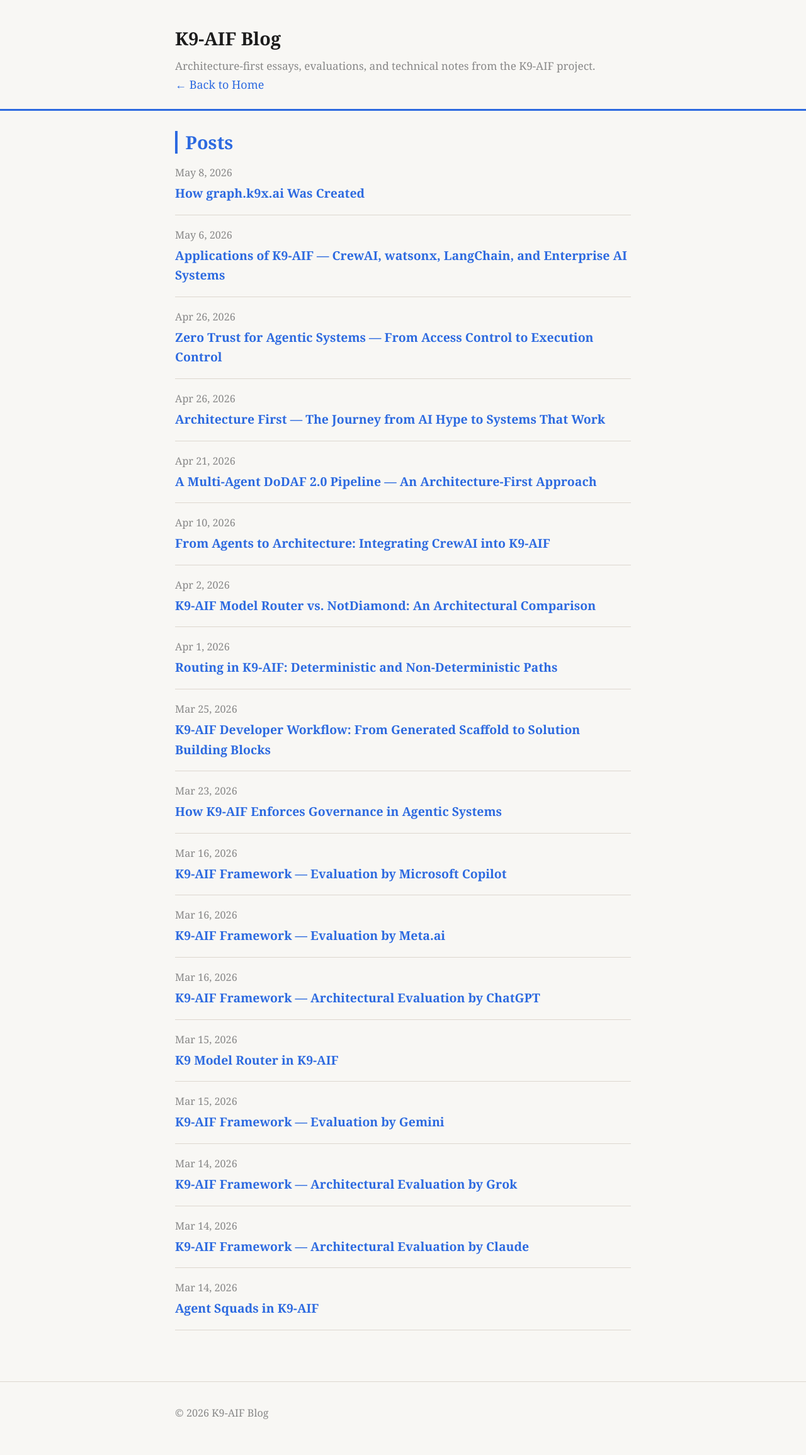
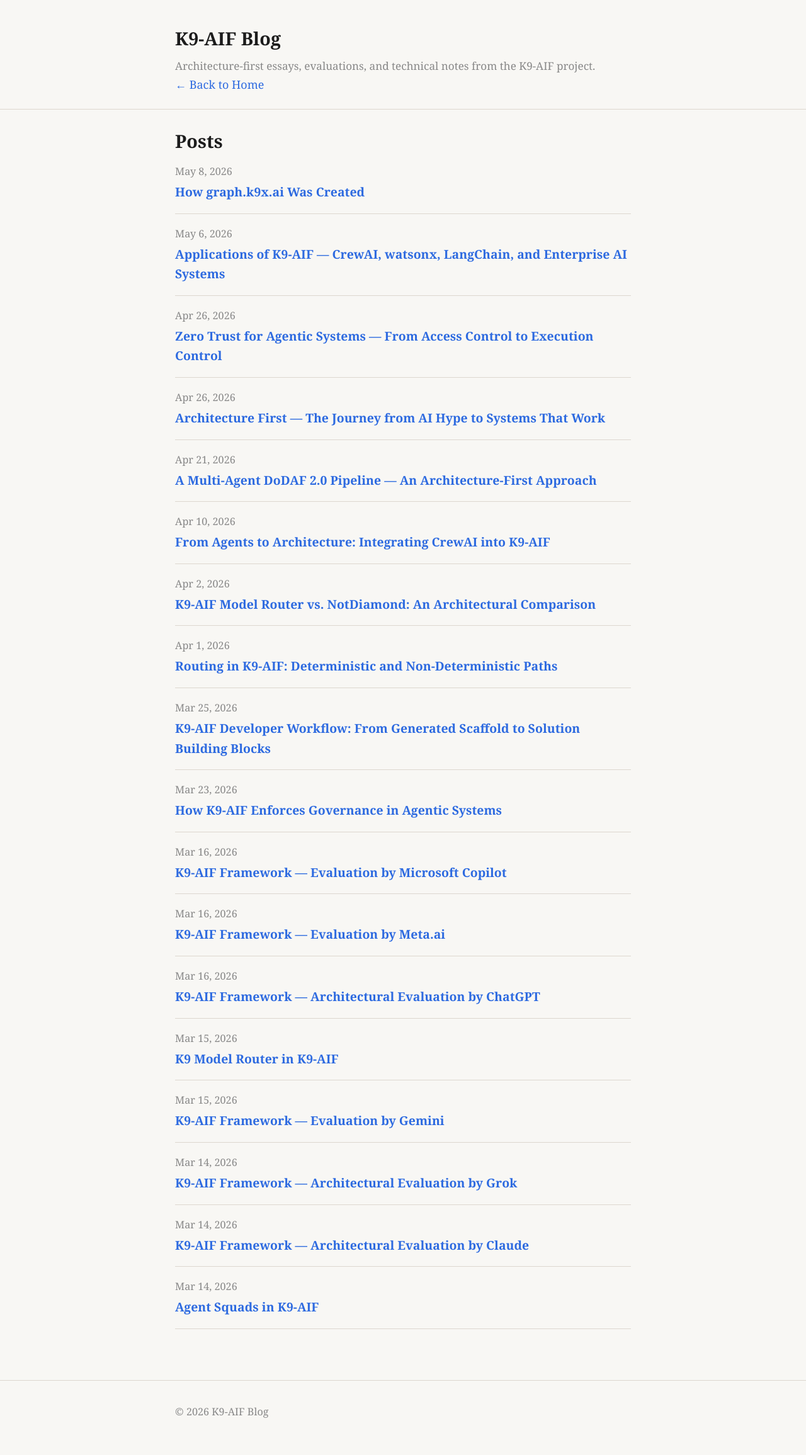
Before and after one commit to k9aif/k9-aif-blogs, a Jekyll site: the page built from index.md, in a window 1280 px wide. Shown: the whole page at 63% size. Built offline with Jekyll 4.4.1, drawn with Linux system fonts in a browser that asks for light colours.

Commit message:
modified blog

```diff
--- a/assets/css/style.css
+++ b/assets/css/style.css
@@ -33,7 +33,7 @@ body {
 /* ── Header ── */
 .site-header {
   padding: 36px 0 22px;
-  border-bottom: 3px solid var(--accent);
+  border-bottom: 1px solid var(--border);
   margin-bottom: 32px;
 }
 
@@ -59,7 +59,7 @@ body {
 
 /* ── Headings ── */
 h1 { font-size: 2rem; font-weight: 700; color: var(--text); line-height: 1.2; margin-top: 0; margin-bottom: 0.65rem; }
-h2 { font-size: 1.45rem; font-weight: 700; color: var(--accent); line-height: 1.25; margin-top: 1.8rem; margin-bottom: 0.5rem; padding-left: 0.7rem; border-left: 4px solid var(--accent); }
+h2 { font-size: 1.45rem; font-weight: 700; color: var(--accent); line-height: 1.25; margin-top: 1.8rem; margin-bottom: 0.5rem; padding-left: 0; border-left: none}
 h3 { font-size: 1.25rem; font-weight: 600; color: var(--text); line-height: 1.3; margin-top: 1.2rem; margin-bottom: 0.4rem; }
 h4 { font-size: 1.05rem; font-weight: 600; color: var(--text); line-height: 1.3; margin-top: 1rem; margin-bottom: 0.35rem; }
 
@@ -165,7 +165,7 @@ tbody tr:hover { background: #f1f1f1; }
 .home-intro p { margin: 0; font-size: 1.02rem; color: var(--text); }
 
 /* ── Post index ── */
-.post-index h2 { margin-top: 0; margin-bottom: 0.9rem; font-size: 1.6rem; }
+.post-index h2 { margin-top: 0; margin-bottom: 0.9rem; font-size: 1.6rem; color: var(--text); }
 
 /* ── Footer ── */
 .site-footer { border-top: 1px solid var(--border); padding: 22px 0 38px; color: var(--muted); font-size: 0.9rem; }
```
Also changed, not shown: 1 other file.
